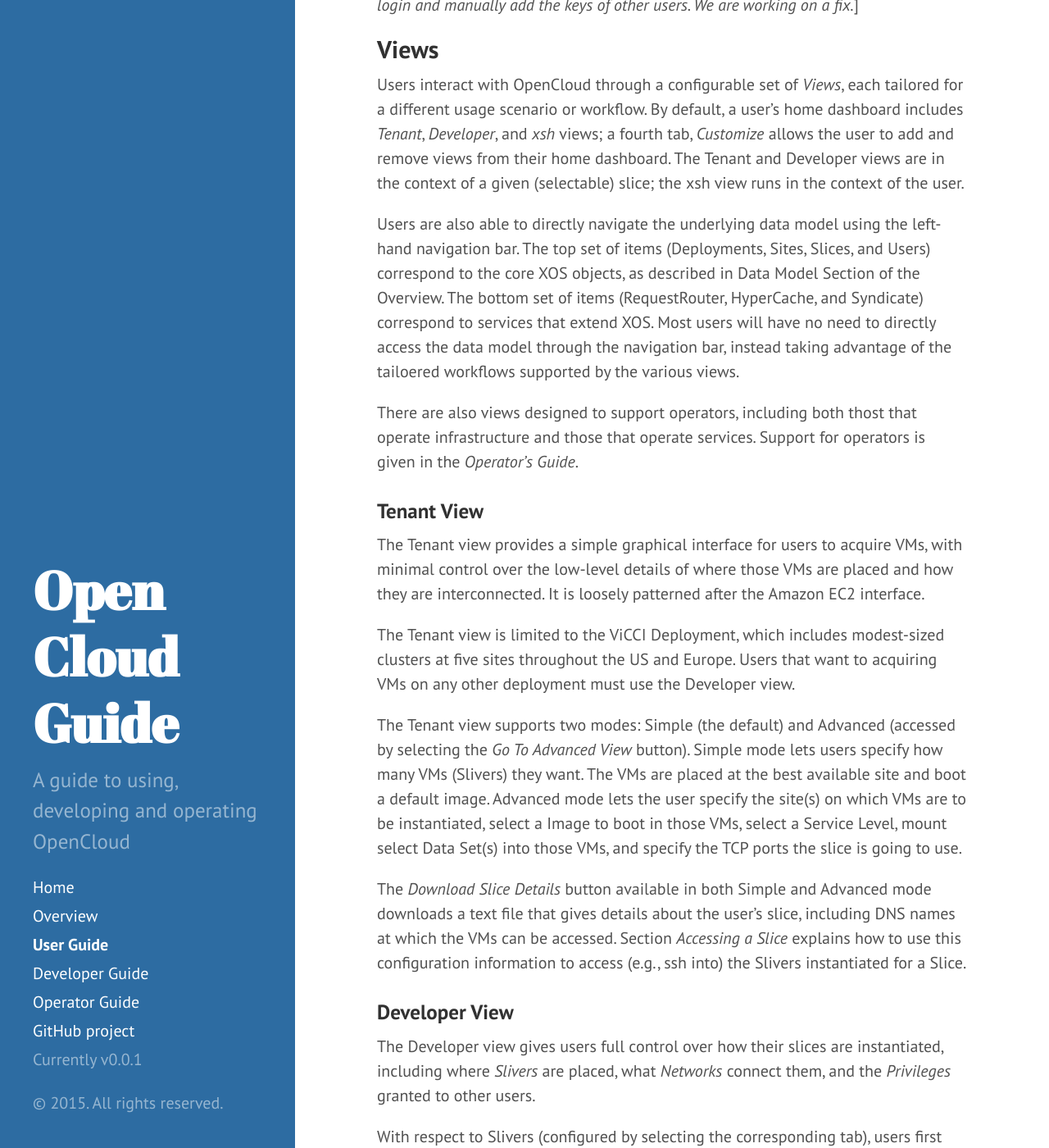
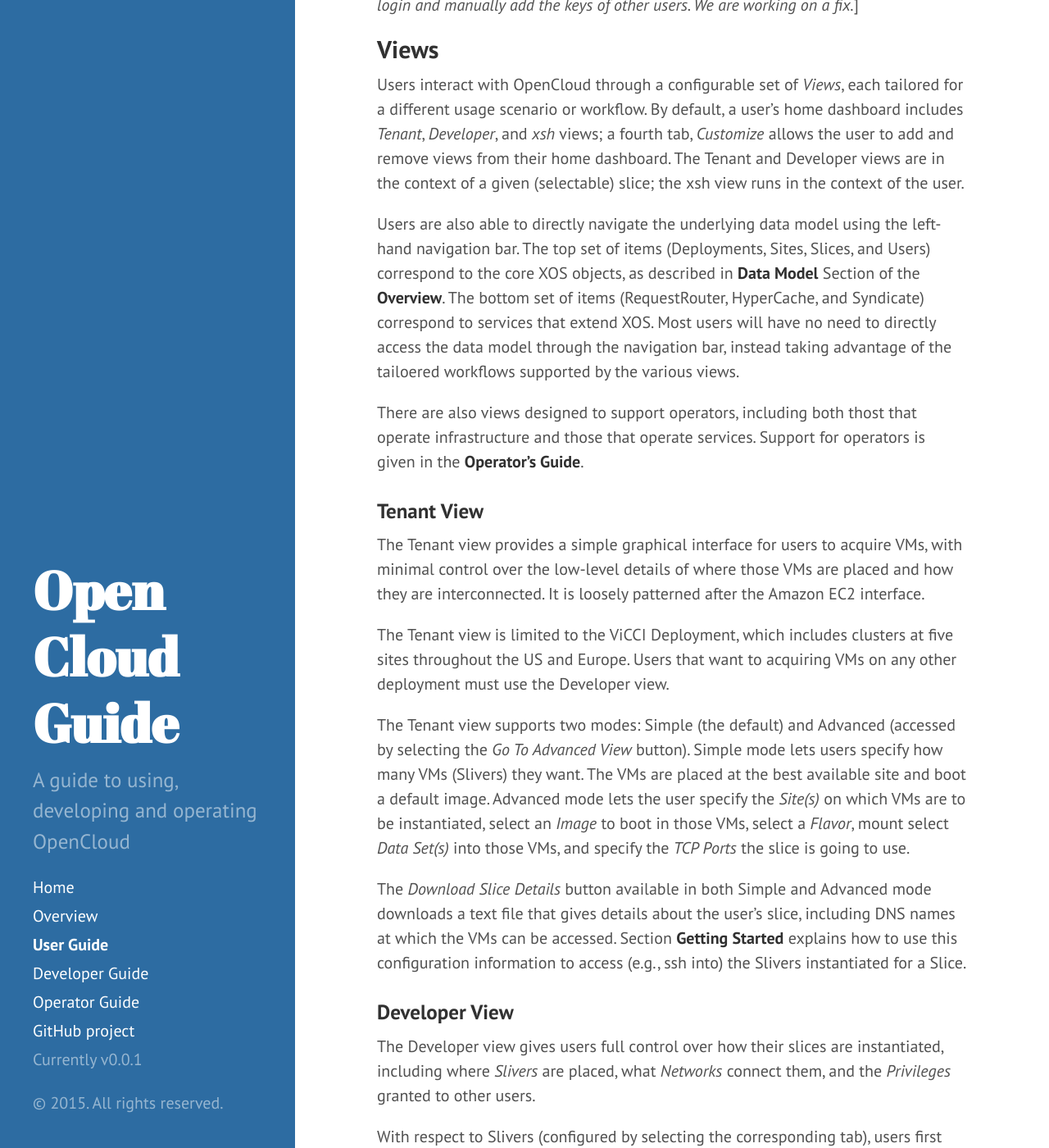
Before and after one commit to open-cloud/open-cloud.github.io.old, a Jekyll site: the page built from 1_user.md, in a window 1280 px wide and 1400 px high, scrolled down 1394 px. Shown: the whole window at 82% size. Built offline with Jekyll 4.4.1, drawn with Linux system fonts in a browser that asks for light colours; Markdown is read by kramdown in place of the engine named in the settings; some of the changed text lies outside the part shown.

Commit message:
cleaned up user guide

````diff
--- a/1_user.md
+++ b/1_user.md
@@ -14,21 +14,21 @@
 Once the user has an account, the following steps are a quick guide
 to utilizing OpenCloud resources:
 
-1. **Upload a public key.** Click on the Users tab at left, click on
+1. **Upload a public key.** Click on the *Users* tab at left, click on
    your email address, and then paste your public key in the box. Click
-   the Save button at right.
+   the *Save* button at right.
 
-2. **Ask your Site PI to create a slice.** Instructions For PIs:
-   - Click on the Slices tab at left, and then the Add Slice button on
-     the right. In the Slice Details tab, choose a name for the slice
+2. **Ask your Site PI to create a slice.** Instructions for PIs:
+   - Click on the *Slices* tab at left, and then the *Add Slice* button on
+     the right. In the *Slice Details* tab, choose a name for the slice
      and select your own site from the drop-down. Slice names must be
-     unique. Click the Save and continue editing button on the right
+     unique. Click the *Save and continue editing* button on the right
      before proceeding.
-   - In the Privileges tab, click the Add another slice privilege link.
+   - In the *Privileges* tab, click the *Add another slice privilege* link.
      Add the users that will administer the slice with the Admin
      privilege. (These users will be able to extend slice privileges
      to other users.)
-   - Click the Save button when done.
+   - Click the *Save* button when done.
 
 3. **Create slivers.** Use either the Tenant or the Developer View
    (see next section) to instantiate slivers (VMs) for your slice.
@@ -52,7 +52,7 @@
 # ssh -A instance-0000006c@node6.cs.arizona.edu
 ```
 
-Note: The -A option above is required.
+The -A option above is required.
 
 [*A current limitation is that only one user key is injected into the
 slice. That user can login and manually add the keys of other users.
@@ -71,15 +71,15 @@
 Users are also able to directly navigate the underlying data model
 using the left-hand navigation bar. The top set of items (Deployments,
 Sites, Slices, and Users) correspond to the core XOS objects, as
-described in Data Model Section of the Overview. The bottom set of
-items (RequestRouter, HyperCache, and Syndicate) correspond to
+described in **Data Model** Section of the **Overview**. The bottom
+set of items (RequestRouter, HyperCache, and Syndicate) correspond to
 services that extend XOS. Most users will have no need to directly
 access the data model through the navigation bar, instead taking
 advantage of the tailoered workflows supported by the various views.
 
 There are also views designed to support operators, including both
 thost that operate infrastructure and those that operate
-services. Support for operators is given in the *Operator's Guide*.
+services. Support for operators is given in the **Operator's Guide**.
 
 ###Tenant View
 
@@ -89,23 +89,22 @@
 patterned after the Amazon EC2 interface.
 
 The Tenant view is limited to the ViCCI Deployment, which includes
-modest-sized clusters at five sites throughout the US and Europe.
-Users that want to acquiring VMs on any other deployment must use
-the Developer view.
+clusters at five sites throughout the US and Europe.  Users that want
+to acquiring VMs on any other deployment must use the Developer view.
 
 The Tenant view supports two modes: Simple (the default) and Advanced
 (accessed by selecting the *Go To Advanced View* button). Simple mode
 lets users specify how many VMs (Slivers) they want. The VMs are
 placed at the best available site and boot a default image. Advanced
-mode lets the user specify the site(s) on which VMs are to be
-instantiated, select a Image to boot in those VMs, select a Service
-Level, mount select Data Set(s) into those VMs, and specify the TCP
-ports the slice is going to use.
+mode lets the user specify the *Site(s)* on which VMs are to be
+instantiated, select an *Image* to boot in those VMs, select a
+*Flavor*, mount select *Data Set(s)* into those VMs, and specify the
+*TCP Ports* the slice is going to use.
 
 The *Download Slice Details* button available in both Simple and
 Advanced mode downloads a text file that gives details about the
 user's slice, including DNS names at which the VMs can be accessed.
-Section *Accessing a Slice* explains how to use this configuration
+Section **Getting Started** explains how to use this configuration
 information to access (e.g., ssh into) the Slivers instantiated for a
 Slice.
 
````
Also changed, not shown: other parts of 1_user.md (+3 -2 lines).
